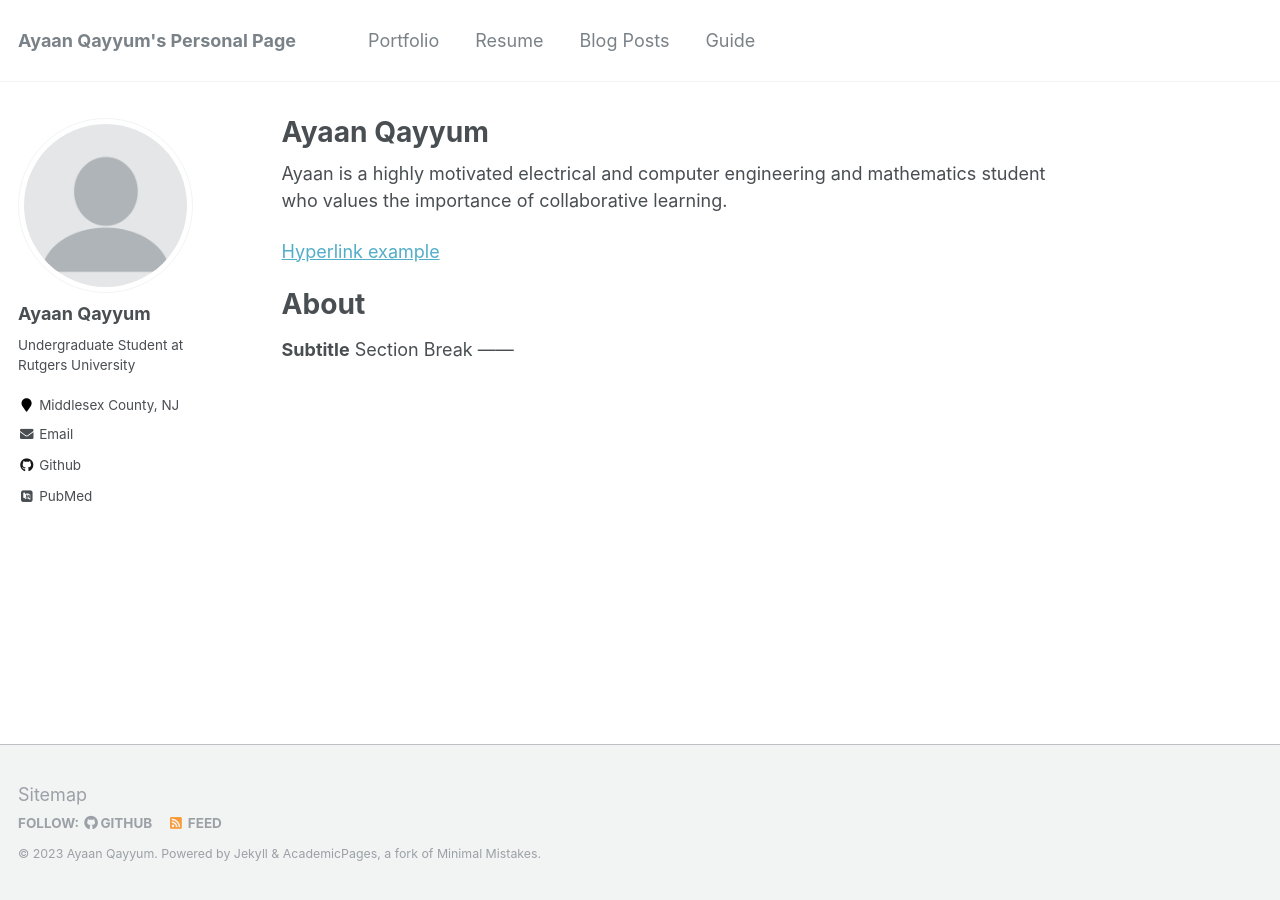
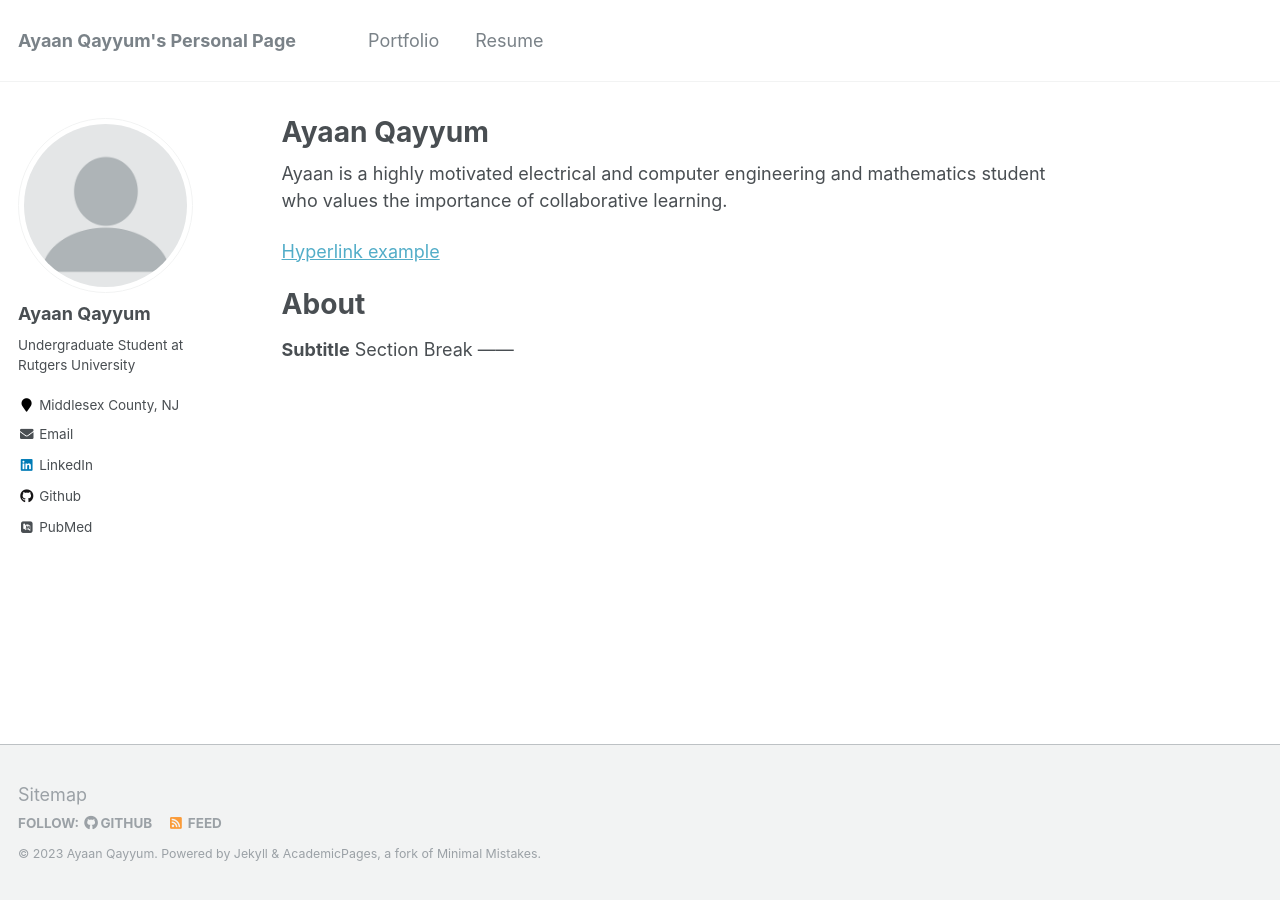
Before and after one commit to qayyumayaan/qayyumayaan.github.io, a Jekyll site: the page built from _pages/about.md, in a window 1280 px wide. Built offline with Jekyll 4.4.1, drawn with Linux system fonts in a browser that asks for light colours; some web fonts are replaced.

Commit message:
LinkedIn

```diff
--- a/_config.yml
+++ b/_config.yml
@@ -102,7 +102,7 @@ author:
   instagram        :
   impactstory      :
   lastfm           :
-  linkedin         :
+  linkedin         : "https://www.linkedin.com/in/qayyumayaan/"
   orcid            :
   pinterest        :
   soundcloud       :
--- a/_data/navigation.yml
+++ b/_data/navigation.yml
@@ -5,9 +5,3 @@ main:
 
   - title: "Resume"
     url: /resume/
-
-  - title: "Blog Posts"
-    url: /year-archive/
-
-  - title: "Guide"
-    url: /markdown/
```
